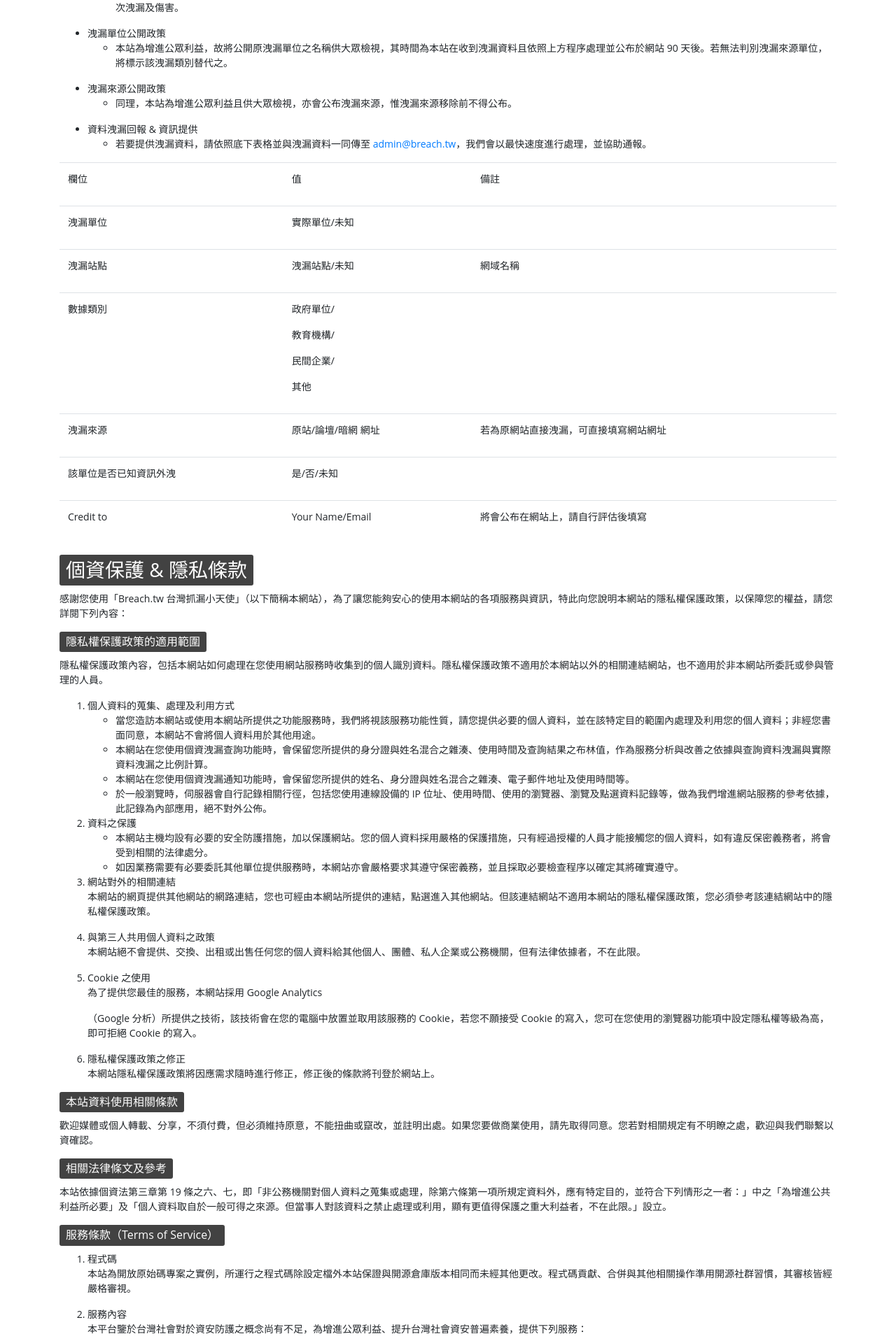
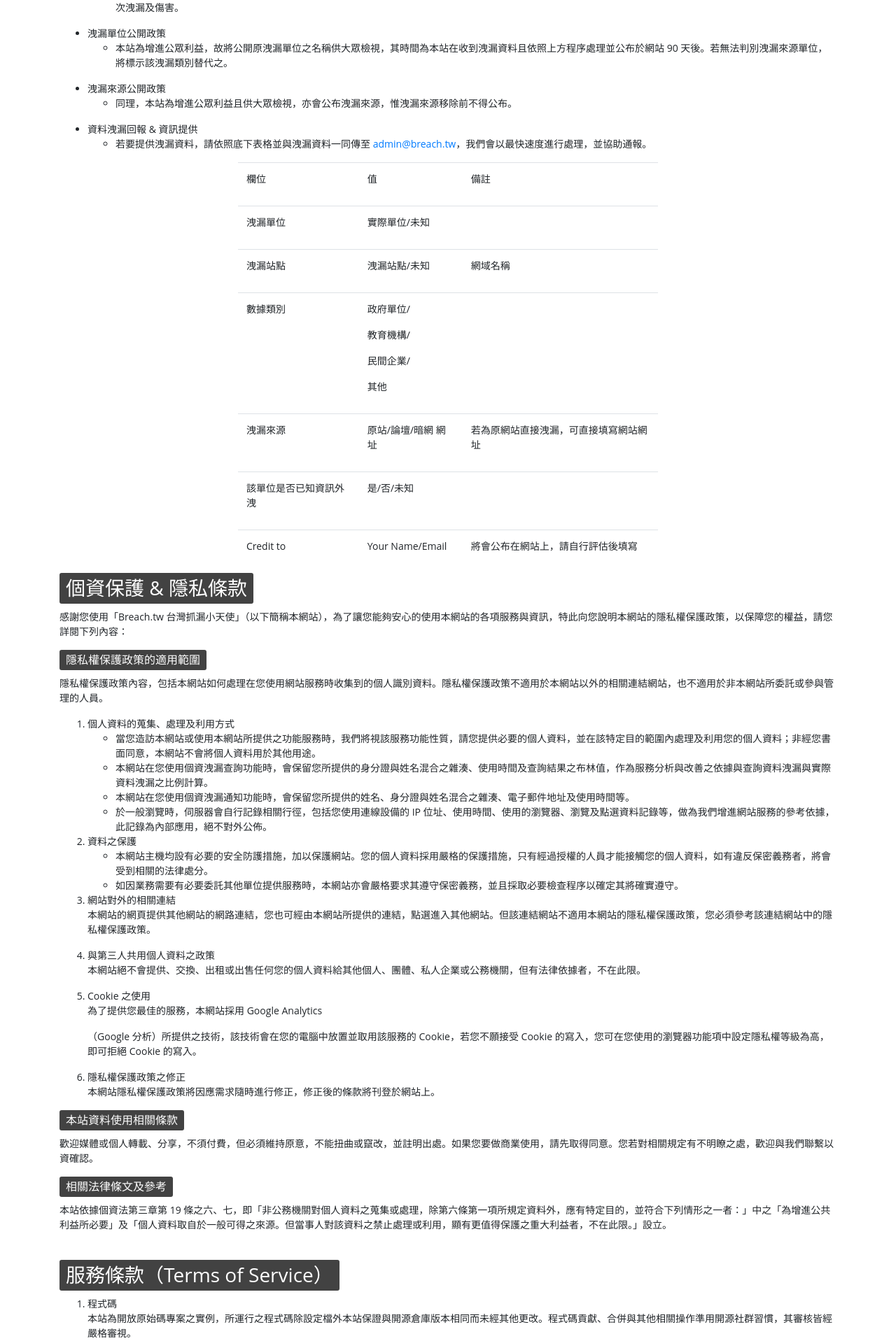
Before and after one commit to breach-tw/breach.tw, a PHP site: page /policy.php in a window 1280 px wide. Shown: the part 894-2811 px from the top of the page at 70% size. Run offline with PHP 8.4, Linux system fonts and the light colour scheme; some libraries are stand-ins or nearby versions.

Commit message:
修正網站營運原則

```diff
--- a/policy.php
+++ b/policy.php
@@ -54,7 +54,7 @@ require 'src/header.php';
             <li>若要提供洩漏資料，請依照底下表格並與洩漏資料一同傳至 <a href="mailto:admin@breach.tw">admin@breach.tw</a>，我們會以最快速度進行處理，並協助通報。</li>
         </ul>
     </ul>
-    <table class="table">
+    <table class="table" style="max-width: 600px;margin: 0 auto;">
         <tbody>
             <tr>
                 <td>
@@ -170,7 +170,7 @@ require 'src/header.php';
 
     <h6 class="breach-title">相關法律條文及參考</h6>
     <p>本站依據個資法第三章第 19 條之六、七，即「非公務機關對個人資料之蒐集或處理，除第六條第一項所規定資料外，應有特定目的，並符合下列情形之一者：」中之「為增進公共利益所必要」及「個人資料取自於一般可得之來源。但當事人對該資料之禁止處理或利用，顯有更值得保護之重大利益者，不在此限。」設立。</p>
-    <h6 class="breach-title" id="tos">服務條款（Terms of Service）</h6>
+    <h3 class="breach-title" id="tos">服務條款（Terms of Service）</h3>
     <ol>
         <li>程式碼 <p>本站為開放原始碼專案之實例，所運行之程式碼除設定檔外本站保證與開源倉庫版本相同而未經其他更改。程式碼貢獻、合併與其他相關操作準用開源社群習慣，其審核皆經嚴格審視。</p>
         </li>
```
